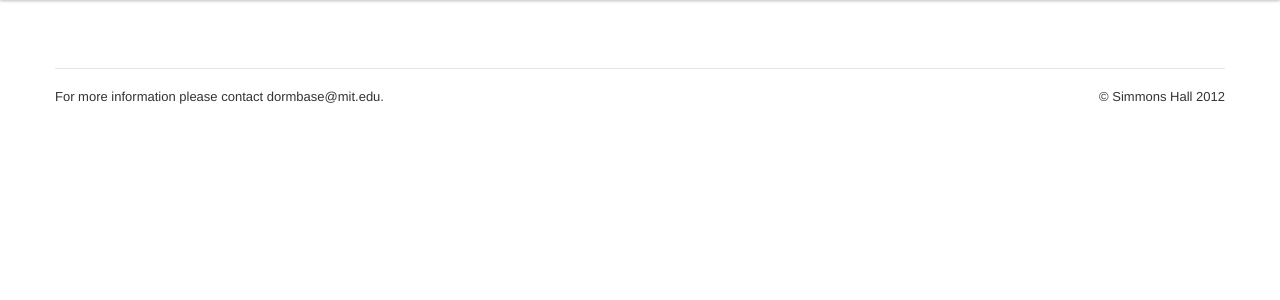
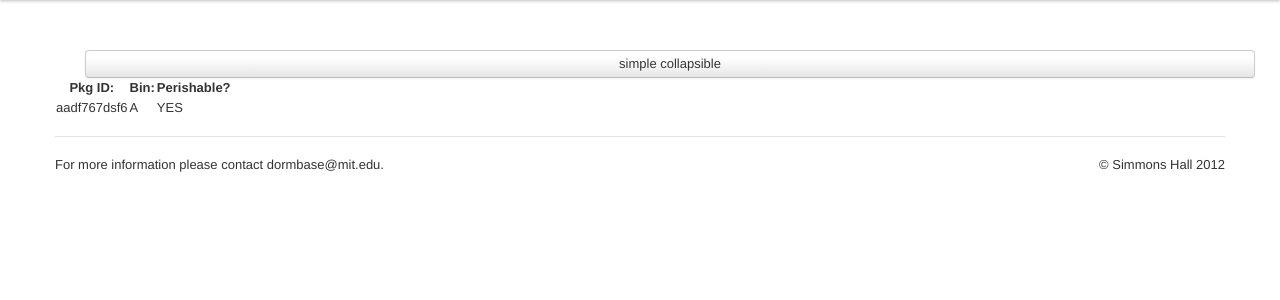
Before and after one commit to dormbase/dormbase, a Django app: page /packages/ in a window 1280 px wide. Shown: the part 40-340 px from the top of the page. Run offline with Django 3.2, Linux system fonts and the light colour scheme; parts of the project's set-up code (start-up, migrations or seed data) failed here and were passed over; some libraries are stand-ins or nearby versions.

Commit message:
package: Started to functionality to package page.

```diff
--- a/dormbase/templates/package/package.html
+++ b/dormbase/templates/package/package.html
@@ -1,6 +1,35 @@
 {% extends "base.html" %}
 {% block content %}
 
+<div>
+  <button class="btn span12" data-toggle="collapse" data-target=".package_detail">
+    simple collapsible
+  </button>
+
+  <div class="package_detail">
+    <table>
+      <thead>
+	<tr>
+	  <th>Pkg ID:</th>
+	  <th>Bin:</th>
+	  <th>Perishable?</th>
+	</tr>
+      </thead>
+      <tbody>
+	<tr>
+	  <td>aadf767dsf6</td>
+	  <td>A</td>
+	  <td>YES</td>
+	</tr>
+      </tbody>
+    </table>
+  </div>
+</div>
+<script type="text/javascript">
+$(function() {
+    $(".collapse").collapse();
+});
+</script>
 
 
 {% endblock %}
```
